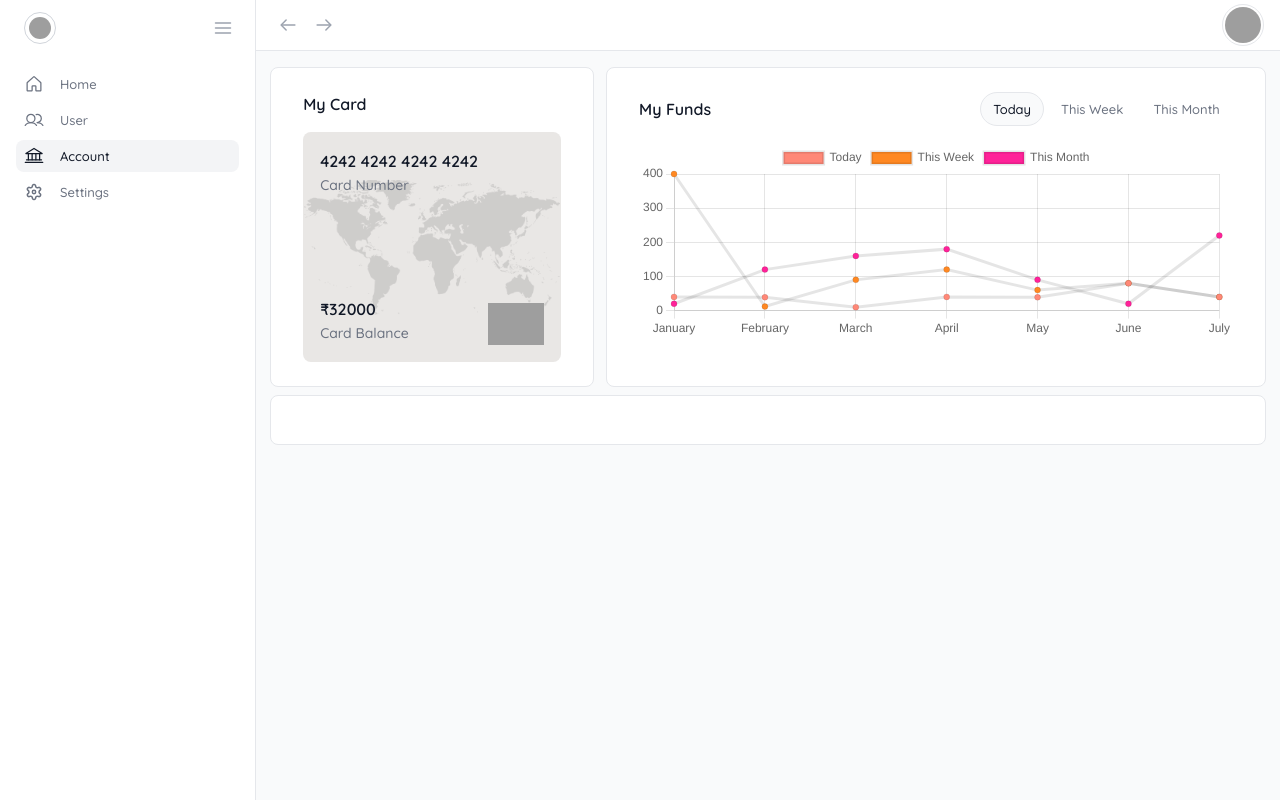
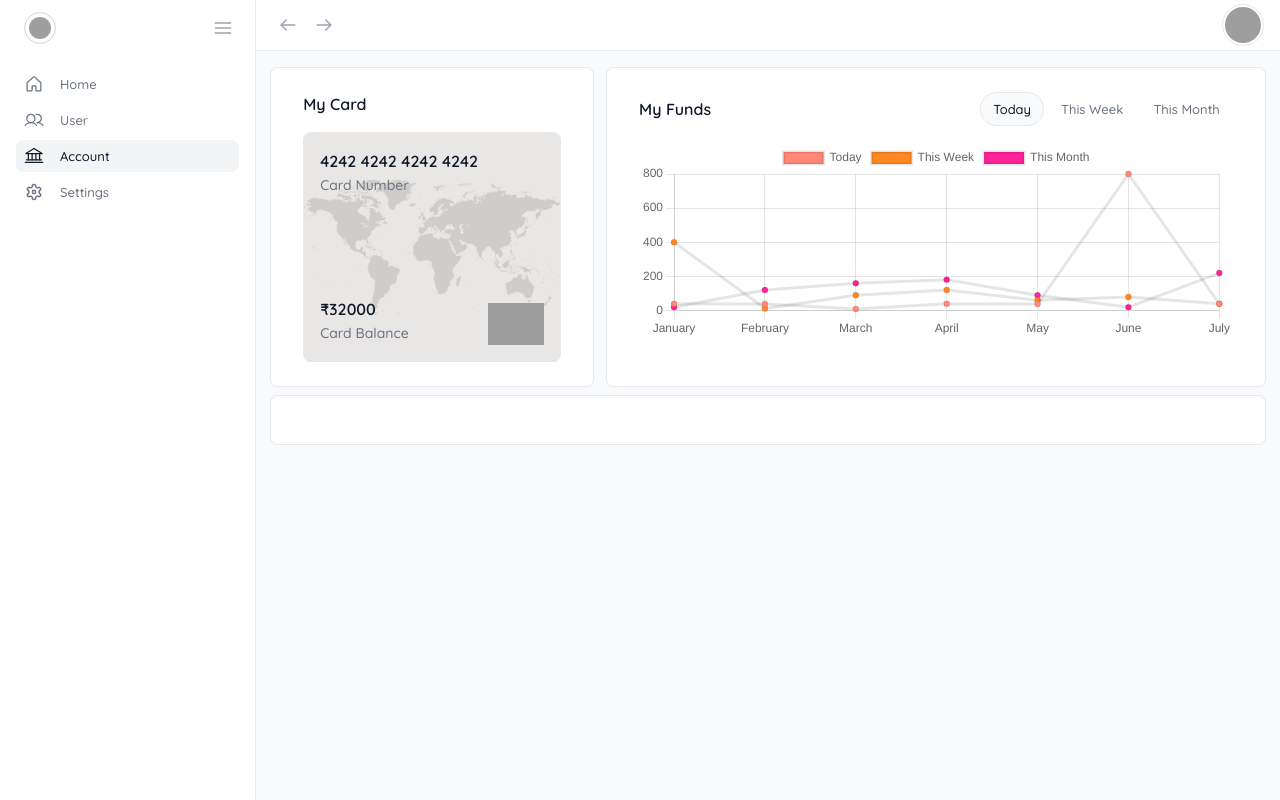
Before and after one commit to inlancersystem4/caprock, a Vue app: page /account-detail in a window 1280 px wide. Built offline with nearby package versions, Linux system fonts and the light colour scheme; sample sign-in values are in the browser's storage; grey boxes are pictures that could not be loaded.

Commit message:
chart chnage data and data set in props

```diff
--- a/src/pages/Settings.vue
+++ b/src/pages/Settings.vue
@@ -18,6 +18,12 @@ export default {
                     sub_title: "Manage your Account details",
                     icon: "/src/assets/img/icons/taxes.svg",
                     link: "/accounts"
+                },
+                {
+                    title: "Bank Details",
+                    sub_title: "Manage your Bank details",
+                    icon: "/src/assets/img/icons/taxes.svg",
+                    link: "/account-detail"
                 }
             ]
         }
--- a/src/pages/accountDetails/AccountDetails.vue
+++ b/src/pages/accountDetails/AccountDetails.vue
@@ -14,7 +14,27 @@ export default {
                     card_balnce: "32000",
                     bank: "sbi"
                 }
-            ]
+            ],
+            chartData: {
+                labels: ['January', 'February', 'March', 'April', 'May', 'June', 'July'],
+                datasets: [
+                    {
+                        label: 'Today',
+                        backgroundColor: '#f87',
+                        data: [40, 39, 10, 40, 39, 800, 40]
+                    },
+                    {
+                        label: 'This Week',
+                        backgroundColor: '#f82',
+                        data: [400, 12, 90, 120, 60, 80, 40]
+                    },
+                    {
+                        label: 'This Month',
+                        backgroundColor: '#f29',
+                        data: [20, 120, 160, 180, 90, 20, 220]
+                    }
+                ],
+            },
         }
     },
 }
@@ -64,7 +84,7 @@ export default {
 
                         </div>
 
-                        <Chart1 />
+                        <Chart1 :chartData="chartData" />
 
                     </div>
 
--- a/src/pages/accountDetails/chart/Chart1.vue
+++ b/src/pages/accountDetails/chart/Chart1.vue
@@ -8,28 +8,11 @@ ChartJS.register(CategoryScale, LinearScale, PointElement, LineElement, Title, T
 export default {
     name: 'BarChart',
     components: { Line },
+    props: {
+        chartData: Object
+    },
     data() {
         return {
-            chartData: {
-                labels: ['January', 'February', 'March', 'April', 'May', 'June', 'July'],
-                datasets: [
-                    {
-                        label: 'Today',
-                        backgroundColor: '#f87',
-                        data: [40, 39, 10, 40, 39, 80, 40]
-                    },
-                    {
-                        label: 'This Week',
-                        backgroundColor: '#f82',
-                        data: [400, 12, 90, 120, 60, 80, 40]
-                    },
-                    {
-                        label: 'This Month',
-                        backgroundColor: '#f29',
-                        data: [20, 120, 160, 180, 90, 20, 220]
-                    }
-                ]
-            },
             chartOptions: {
                 responsive: true,
                 aspectRatio: 3,
```
